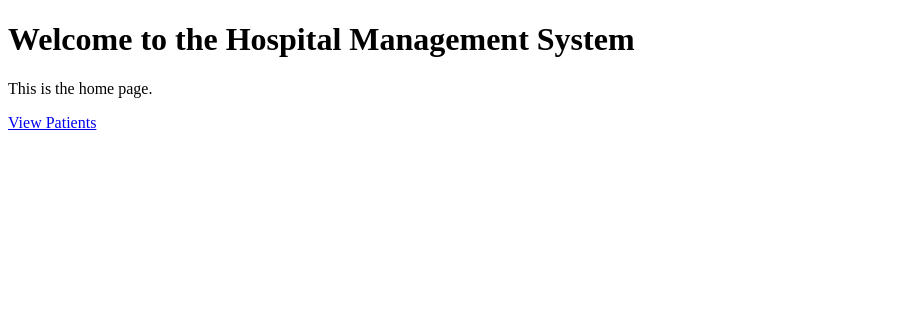
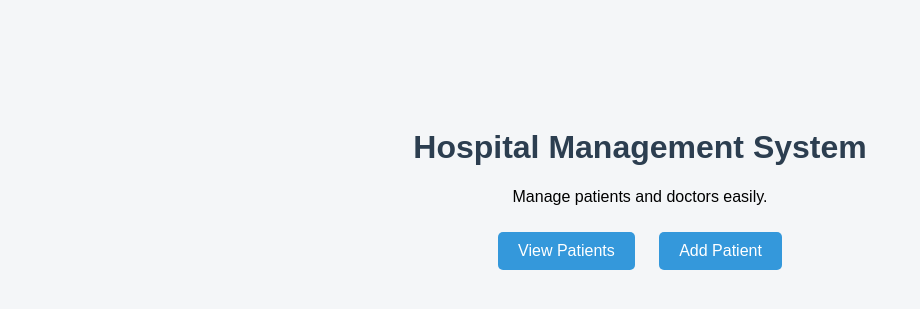
Before and after one commit to missfavour97/Hospital_Management_System, a Django app: page / in a window 1280 px wide. Shown: the top 309 px of the page, without its empty margins (0-920 px from the left). Run offline with Django 5.2, Linux system fonts and the light colour scheme.

Commit message:
Enhance home page layout and styling; add patient management URL

```diff
--- a/hospital_app/templates/home.html
+++ b/hospital_app/templates/home.html
@@ -1,12 +1,41 @@
 <!DOCTYPE html>
-<html lang="en">
+<html>
 <head>
-    <title>Hospital Management System</title>
+    <title>Hospital System</title>
+    <style>
+        body {
+            font-family: Arial;
+            background-color: #f4f6f8;
+            text-align: center;
+            padding-top: 100px;
+        }
+
+        h1 {
+            color: #2c3e50;
+        }
+
+        a {
+            display: inline-block;
+            margin: 10px;
+            padding: 10px 20px;
+            background-color: #3498db;
+            color: white;
+            text-decoration: none;
+            border-radius: 5px;
+        }
+
+        a:hover {
+            background-color: #2980b9;
+        }
+    </style>
 </head>
 <body>
-    <h1>Welcome to the Hospital Management System</h1>
-    <p>This is the home page.</p>
+
+    <h1>Hospital Management System</h1>
+    <p>Manage patients and doctors easily.</p>
 
     <a href="/patients/">View Patients</a>
+    <a href="/add-patient/">Add Patient</a>
+
 </body>
 </html>
--- a/hospital_app/urls.py
+++ b/hospital_app/urls.py
@@ -4,4 +4,5 @@ from . import views
 urlpatterns = [
     path('', views.home, name='home'),
     path('patients/', views.patient_list, name='patient_list'),
+    path('add-patient/', views.add_patient, name='add_patient'),
 ]
```
